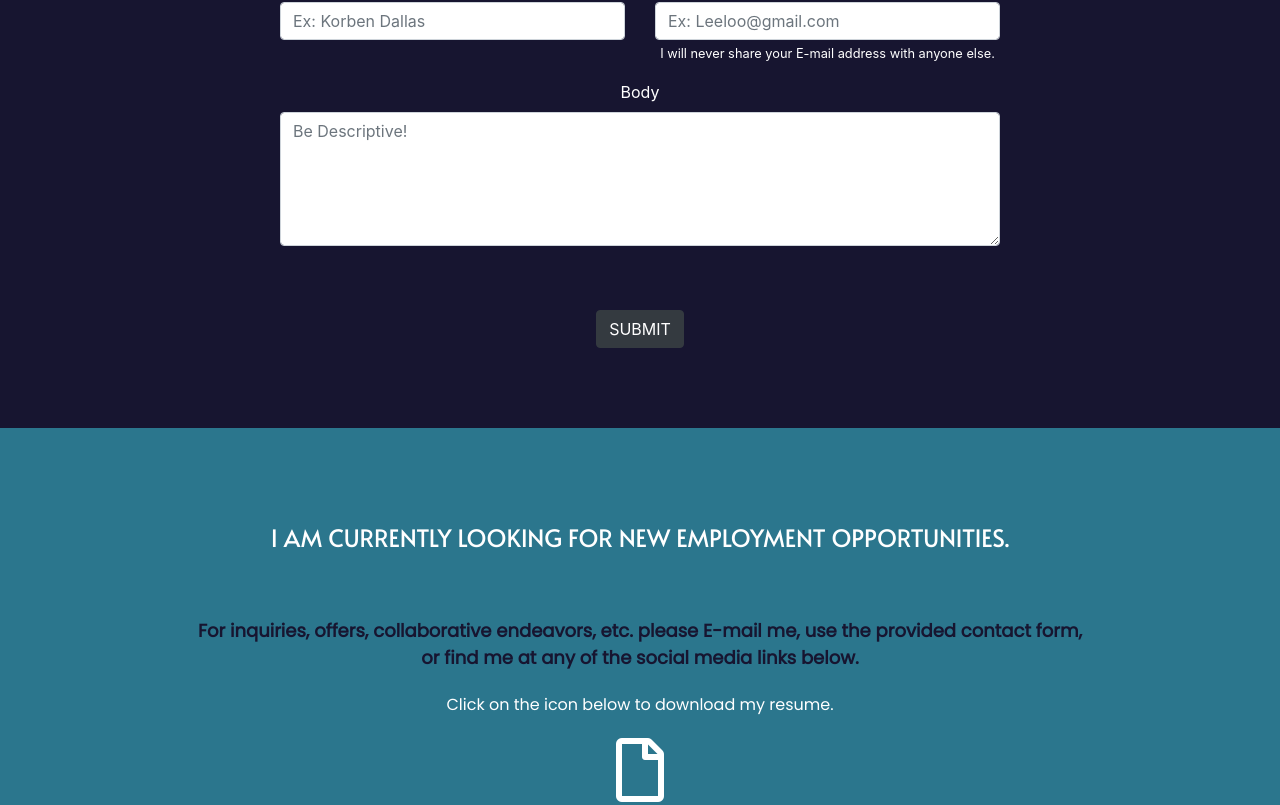
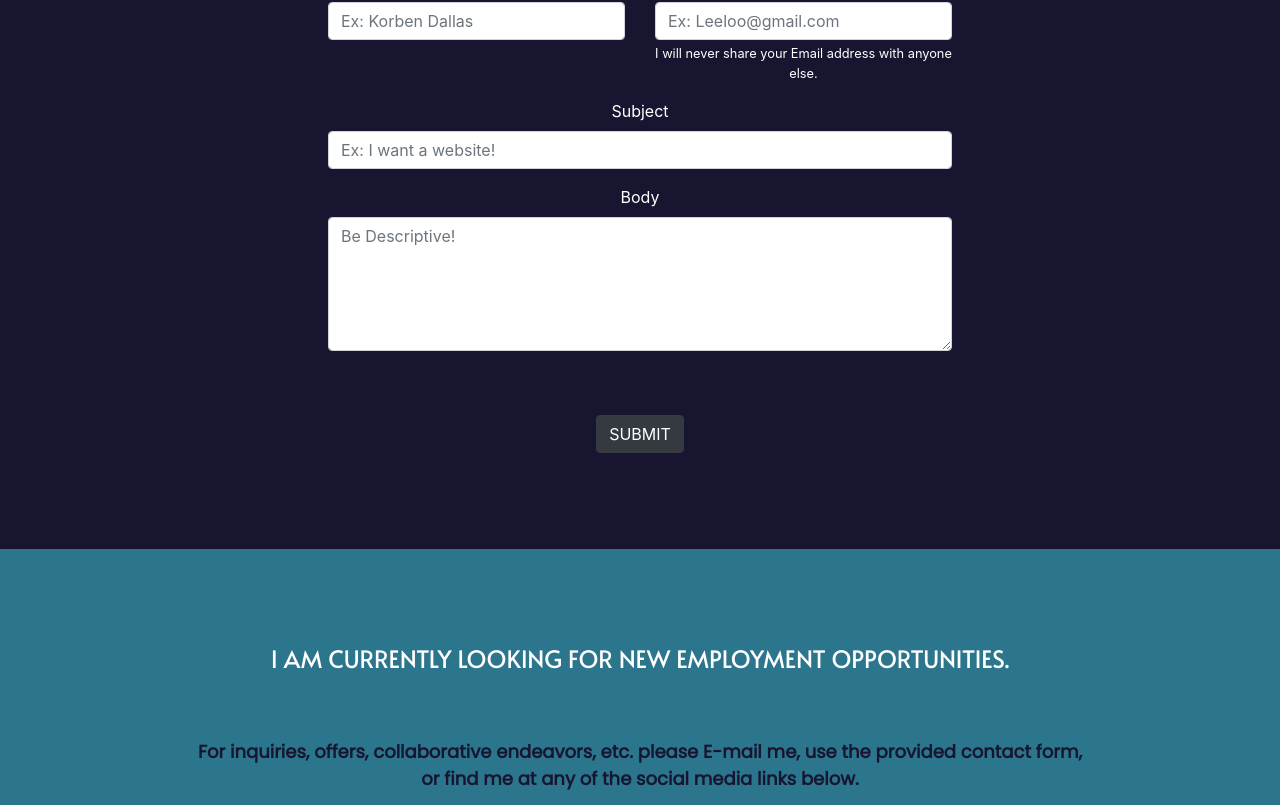
Before and after one commit to boris-gladkikh/portfolio-3, a React (Create React App) app: page /contact in a window 1280 px wide. Shown: the part 255-1060 px from the top of the page. Built offline with nearby package versions, Linux system fonts and the light colour scheme; a web font is replaced by a local one.

Commit message:
bio change, styling on about me, deleted snow functionality on homepage

```diff
--- a/src/About.js
+++ b/src/About.js
@@ -46,7 +46,8 @@ function About() {
         </h3>
           <p className="m-auto p-5 bio-text">
             I spend my time playing piano, writing and recording music, cooking and loving food
-            of all kinds, reading sci-fi and horror, playing games (videogames, tabletop, and board games), watching cinema and
+            of all kinds, riding my skateboard, hiking and spending time in nature, reading sci-fi, futurism
+            and horror, playing games (videogames, tabletop, and board games), watching cinema and
             shows (let's talk about Watchmen!) and hanging out with my cat & dog.
         </p>
         </div>
--- a/src/Contact.js
+++ b/src/Contact.js
@@ -29,10 +29,6 @@ function Contact() {
             </strong>
       </p>
 
-          <h6 className="text-white mt-4 mb-4">Click on the icon below to download my resume.</h6>
-          <a href={resumeLink}>
-            <i className="text-white fa-4x far fa-file"></i>
-          </a>
         </div>
         <ContactIcons />
       </div>
--- a/src/ContactForm.css
+++ b/src/ContactForm.css
@@ -1,12 +1,15 @@
-.pos {
-  color: lightgreen;
+
+.form-style {
+  max-width: 90vh;
+  margin: auto;
+  padding: 3rem;
 }
+
 
 .neg {
   color: tomato;
 }
 
-.form-width {
-  max-width: 90vh;
-  margin: auto;
+.pos {
+  color: lightgreen;
 }
--- a/src/ContactForm.js
+++ b/src/ContactForm.js
@@ -62,7 +62,7 @@ function ContactForm() {
 
   return (
     <>
-      <Form onSubmit={handleSubmit} className="pt-5 text-white form-width m-auto">
+      <Form onSubmit={handleSubmit} className="pt-5 text-white form-style m-auto">
 
         <Row>
           <Col sm="12" md="6">
@@ -74,11 +74,16 @@ function ContactForm() {
           <Col sm="12" md="6">
             <Form.Group>
               <Form.Label htmlFor="email">Email</Form.Label>
-              <Form.Control required onChange={handleChange} name="email" type="email" placeholder="Ex: Leeloo@gmail.com"></Form.Control>
-              <Form.Text>I will never share your E-mail address with anyone else.</Form.Text>
+              <Form.Control required onChange={handleChange} name="email" type="text" placeholder="Ex: Leeloo@gmail.com"></Form.Control>
+              <Form.Text>I will never share your Email address with anyone else.</Form.Text>
             </Form.Group>
           </Col>
         </Row>
+
+        <Form.Group>
+              <Form.Label htmlFor="subject">Subject</Form.Label>
+              <Form.Control required onChange={handleChange} name="subject" type="subject" placeholder="Ex: I want a website!"></Form.Control>
+            </Form.Group>
 
         <Form.Group>
           <Form.Label htmlFor="body">Body</Form.Label>
--- a/src/Homepage.js
+++ b/src/Homepage.js
@@ -1,33 +1,16 @@
-import React, {useState, useEffect} from 'react';
+import React from 'react';
 import './Homepage.css';
 import Nav from 'react-bootstrap/Nav';
 import { NavLink } from 'react-router-dom';
-import Button from 'react-bootstrap/Button';
+// import Button from 'react-bootstrap/Button';
 
 function Homepage() {
-  let [snowEnable, setSnowEnable] = useState(true);
-  let showHideSnow;
 
   const resumeLink = "https://github.com/boris-gladkikh/updatedportfolio/raw/master/Boris%20Gladkikh%202020%20Resume.pdf";
 
-
-  //TODO: toggle visibility of divs, get animation working
-  useEffect(function showSnow(){
-    snowEnable ? showHideSnow = {opacity:"1"} : showHideSnow = {visibility:"hidden"};
-    console.log("inside", snowEnable)
-  },[snowEnable])
-
-  function makeSnow(){
-    setSnowEnable(!snowEnable);
-    console.log("is snow on?", showHideSnow);
-
-  }
-
-
   return (
     <div className="logo-container">
-      {/* <div  style={showHideSnow} className="snow-one"></div>
-      <div style={showHideSnow}  className="snow-two"></div> */}
+
       <div className="logo-box text-center">
         <div className="logo-content">
         <p className=" header righteous-font">BORIS GLADKIKH</p>
@@ -48,9 +31,6 @@ function Homepage() {
         </Nav>
       </div>
       <div className=" my-4 text-center">
-      {/* <Button onClick={makeSnow} size="lg" className="bg-transparent" id="snowflake-btn" >
-      <i className=" text-white fas fa-snowflake"></i>
-      </Button> */}
       </div>
     </div>
   )
--- a/src/Toolkit.css
+++ b/src/Toolkit.css
@@ -2,11 +2,14 @@
   overflow:hidden;
   text-overflow: ellipsis;
   transition: all 300ms;
+  border: 2px solid #171530;
 }
 
 .toolkit-item:hover {
   overflow: visible;
   color:white;
+  border: 2px solid white;
+
   cursor: crosshair;
 
 }
--- a/src/Toolkit.js
+++ b/src/Toolkit.js
@@ -5,7 +5,7 @@ import './Toolkit.css';
 
 let programsArray = [
   "Javascript", "React", "Redux", "Node",  "ExpressJS",
-  "HTML", "CSS", "Python", "Flask", "SQL/Postgres", "NoSQL/MongoDB", "Figma",
+  "HTML", "CSS", "Python", "Flask", "PostgreSQL", "MongoDB", "Figma",
   "Photoshop", "Illustrator",  "RESTful APIs", "Git"];
 
 let programList = programsArray.map(item => (
--- a/src/projectList.js
+++ b/src/projectList.js
@@ -1,7 +1,7 @@
 let projects = [
   {
     title:"Gladkill Music",
-    description:"Full stack artist website for electronic musician Gladkill. Responsive mobile-first design styled with Bootstrap and custom CSS. Music catalog page with detail modals, About page with image carousel, and responsive contact form with client-side validation.",
+    description:"Artist website for electronic musician Gladkill. Responsive mobile-first design styled with Bootstrap and custom CSS. Music catalog page with detail modals, About page with image carousel, and responsive contact form with client-side validation.",
     frontend:"React, Bootstrap, CSS",
     backend:"Node/Express, NoSQL/MongoDB/Atlas cloud database",
     img:"/projects/gladkill-site.jpg",
```
